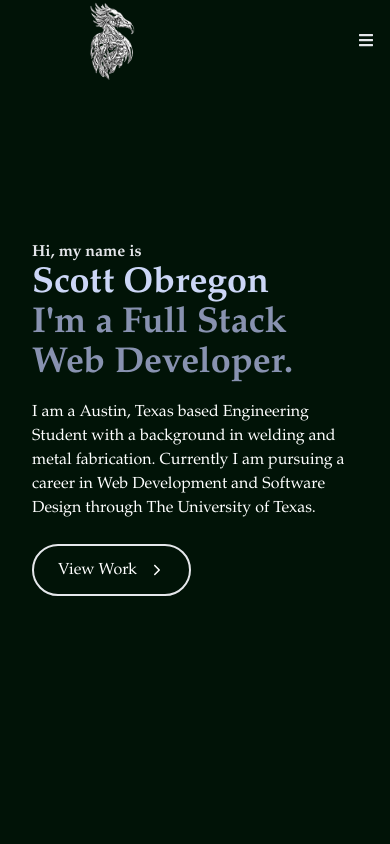
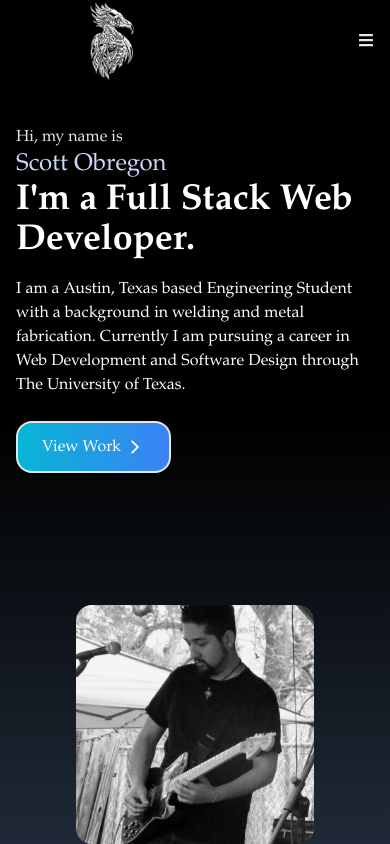
Before and after one commit to ObregonScott/Portfolio_Pro, a React (Create React App) app in the folder portfolio-pro/: page / in a window 390 px wide. Built offline with nearby package versions, Linux system fonts and the light colour scheme.

Commit message:
made button for project link animate, flexed and sized for mobile and full

```diff
--- a/portfolio-pro/src/components/Home.jsx
+++ b/portfolio-pro/src/components/Home.jsx
@@ -1,28 +1,34 @@
 import React from 'react';
-import background from '../assets/desert.jpg';
 import { IoIosArrowForward } from "react-icons/io";
+import HeroImage from '../assets/HeroImage.jpg';
 
 const Home = () => {
   return (
-    <div name='home' className='w-full h-screen bg-[#011307]'>
+    <div name='home'
+      className='h-screen w-full bg-gradient-to-b from-black via-black to-gray-800'>
+
       {/* Container */}
-      <div className='max-w-[1000px] mx-auto px-8 flex flex-col justify-center h-full'>
-        <p className='text-gray-200 font-bold'>Hi, my name is</p>
-        <h1 className='text-4xl sm:text-7xl font-bold text-[#ccd6f6]'>Scott Obregon</h1>
-        <h2 className='text-4xl sm:text-7xl font-bold text-[#8892b0]'>I'm a Full Stack Web Developer.</h2>
-        <p className='text-white py-4 max-w-[700px]'>I am a Austin, Texas based Engineering Student
-          with a background in welding and metal fabrication.
-          Currently I am pursuing a career in Web Development and Software Design through The University of Texas.</p>
-        <div>
-          <button className='text-white border-2 rounded-full px-6 py-3 my-2 flex items-center
-          hover:bg-violet-600 hover:border-pink-400'>
+      <div className='max-w-screen-lg mx-auto flex flex-col
+      items-center justify-center h-full px-4 md:flex-row'>
+
+        <div className='flex flex-col justify-center h-full'>
+          <p className='text-gray-200'>Hi, my name is</p>
+          <h1 className='text-[#ccd6f6] text-2xl'>Scott Obregon</h1>
+          <h2 className='text-white text-4xl sm:7xl font-bold'>I'm a Full Stack Web Developer.</h2>
+          <p className='text-white py-4 max-w-md'>I am a Austin, Texas based Engineering Student
+            with a background in welding and metal fabrication.
+            Currently I am pursuing a career in Web Development and Software Design through The University of Texas.</p>
+          <button className='text-white w-fit border-2 rounded-2xl px-6 py-3 my-2 flex items-center
+          bg-gradient-to-r from-cyan-500 to-blue-500 cursor-pointer group'>
             View Work
-            <span className='hover:rotate-90 duration-300'>
-              <IoIosArrowForward className='ml-3' />
+            <span className='group-hover:rotate-90 duration-300'>
+              <IoIosArrowForward size={20} className='ml-1'/>
             </span>
           </button>
         </div>
+        <div><img src={HeroImage} alt="Me playing guitar" className='rounded-2xl mx-auto w-2/3 md:full' /></div>
       </div>
+
     </div>
   )
 }
--- a/portfolio-pro/src/components/Navbar.jsx
+++ b/portfolio-pro/src/components/Navbar.jsx
@@ -10,7 +10,7 @@ const Navbar = () => {
     const handleClick = () => setNav(!nav)
 
     return (
-        <div className='fixed w-full h-[80px] flex justify-between items-center px-4  bg-[#011307]  text-gray-200'>
+        <div className='fixed w-full h-[80px] flex justify-between items-center px-4  bg-black  text-gray-200'>
             <div>
                 <img src={Logo} alt="Logo Image" style={{ height: '190px' }} />
             </div>
```
Also changed, not shown: portfolio-pro/src/assets/HeroImage.jpg (added).
